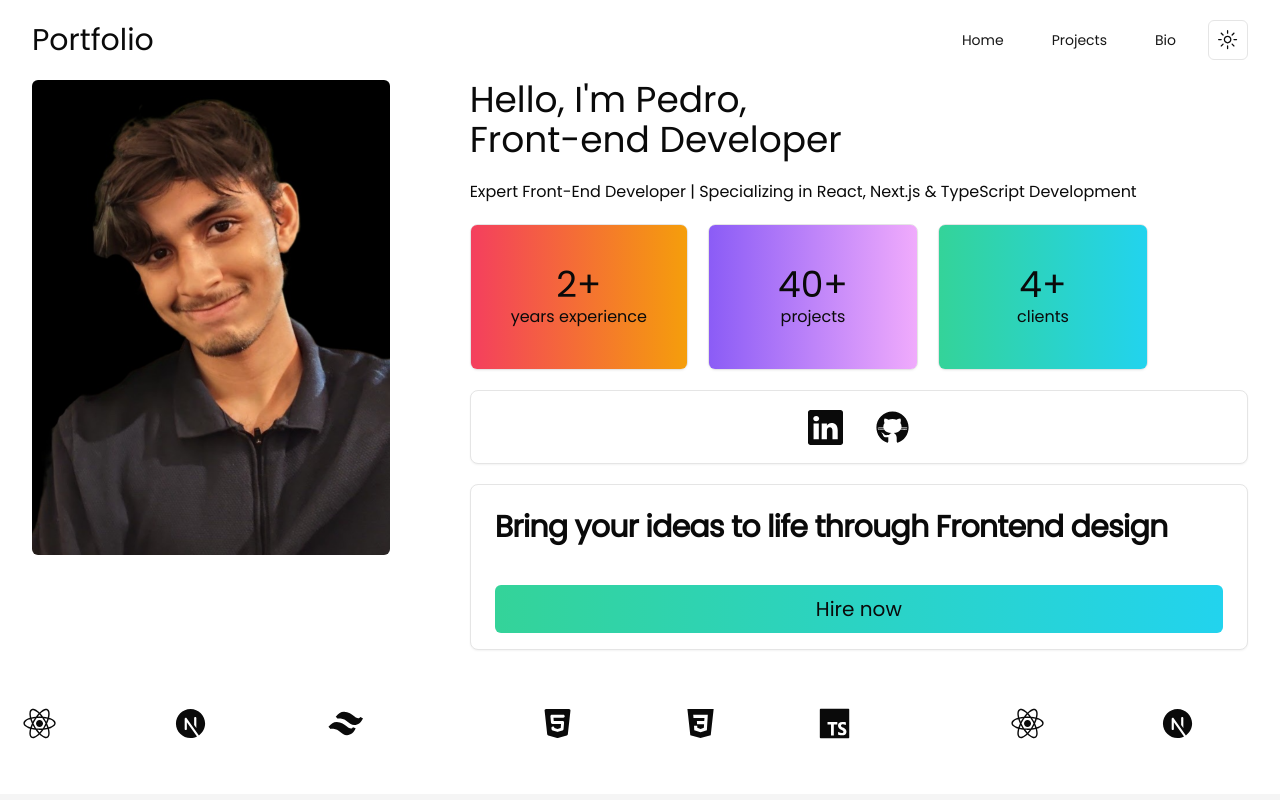
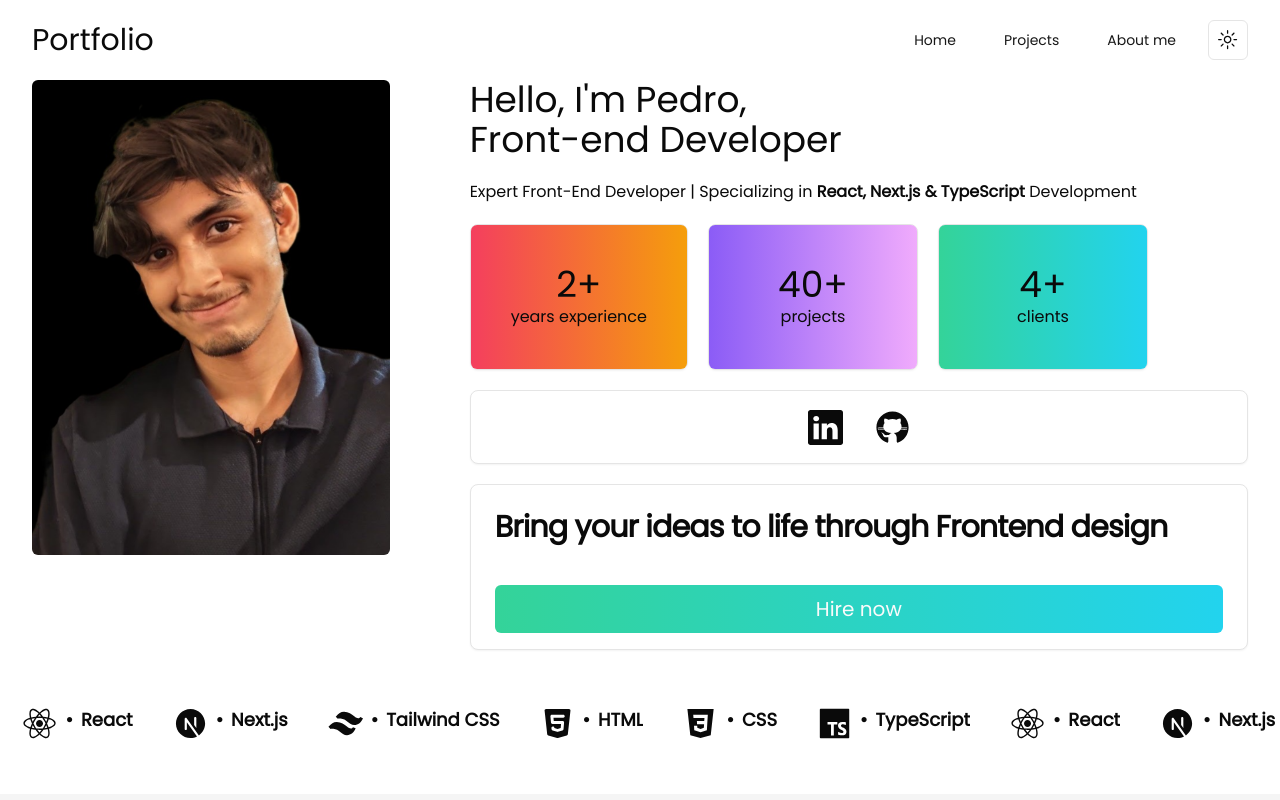
Before and after one commit to PeterBaptista/Multi-Page-Portfolio-Website, a Next.js app: page / in a window 1280 px wide. Shown: the top 800 px of the page. Built offline with nearby package versions, Linux system fonts and the light colour scheme.

Commit message:
refactor

```diff
--- /dev/null
+++ b/app/(app)/about-me/page.tsx
@@ -0,0 +1,3 @@
+export default function Page() {
+  return <section>About me</section>;
+}
--- a/app/(app)/bio/page.tsx
+++ /dev/null
@@ -1,3 +0,0 @@
-export default function Page() {
-  return <section>bio</section>;
-}
--- a/app/page.tsx
+++ b/app/page.tsx
@@ -15,6 +15,9 @@ import profilePhoto from "@/public/foto.png";
 import Image from "next/image";
 import Link from "next/link";
 import { useRouter } from "next/navigation";
+
+const HIRE_NOW_URL =
+  "https://api.whatsapp.com/send?phone=5581997107993&text=Hi!%20I%20found%20your%20portfolio%20on%20your%20personal%20website%20and%20would%20like%20to%20discuss%20a%20potential%20web%20frontend%20project%20with%20you.%20Let%20me%20know%20if%20you%27re%20available%20to%20chat!";
 
 export default function Home() {
   const router = useRouter();
@@ -37,8 +40,8 @@ export default function Home() {
             <br /> Front-end Developer
           </h1>
           <p className="">
-            Expert Front-End Developer | Specializing in React, Next.js &
-            TypeScript Development
+            Expert Front-End Developer | Specializing in{" "}
+            <strong>React, Next.js & TypeScript</strong> Development
           </p>
           <div className="flex  flex-col  lg:flex-row  gap-5 ">
             <InfoCard
@@ -100,9 +103,15 @@ export default function Home() {
               </CardTitle>
             </CardHeader>
             <CardContent className="py-4  flex items-center justify-center ">
-              <Button className="w-full py-6 bg-gradient-to-r from-emerald-400 to-cyan-400 text-foreground text-xl">
+              <Link
+                href={HIRE_NOW_URL}
+                className={buttonVariants({
+                  className:
+                    "w-full py-6 bg-gradient-to-r from-emerald-400 to-cyan-400 text-foreground text-xl",
+                })}
+              >
                 Hire now
-              </Button>
+              </Link>
             </CardContent>
           </Card>
         </div>
@@ -110,7 +119,7 @@ export default function Home() {
       <TechMarquee />
       <div className="w-full dark:bg-muted/60 bg-muted">
         <div className="flex flex-col gap-3 container py-10 ">
-          <div className=" text-3xl">Bio</div>
+          <div className=" text-3xl">About me</div>
           <div>
             I am a passionate Front-End Developer with extensive experience in
             React, Next.js, and TypeScript, always striving to build
--- a/components/menu-bar-dropdown.tsx
+++ b/components/menu-bar-dropdown.tsx
@@ -43,10 +43,10 @@ export function MenuBarDropdown() {
           </DropdownMenuItem>
           <DropdownMenuItem
             onClick={() => {
-              router.push("/bio");
+              router.push("/about-me");
             }}
           >
-            Bio
+            About me
           </DropdownMenuItem>
         </DropdownMenuGroup>
         <DropdownMenuSeparator />
--- a/components/menu-bar-layout.tsx
+++ b/components/menu-bar-layout.tsx
@@ -48,10 +48,10 @@ export const MenubarLayout = () => {
           <Button
             variant="link"
             onClick={() => {
-              router.push("/bio");
+              router.push("/about-me");
             }}
           >
-            Bio
+            About me
           </Button>
 
           <ModeToggle />
--- a/components/tech-marque.tsx
+++ b/components/tech-marque.tsx
@@ -40,7 +40,7 @@ const technologyNames = [
 
 export default function TechMarquee() {
   return (
-    <div className="w-full h-16 text-white py-4 overflow-hidden mx-auto">
+    <div className="w-full h-16 text-foreground py-4 overflow-hidden mx-auto">
       <motion.div
         className="flex shrink-0 "
         initial={{ x: "-100%" }}
```
